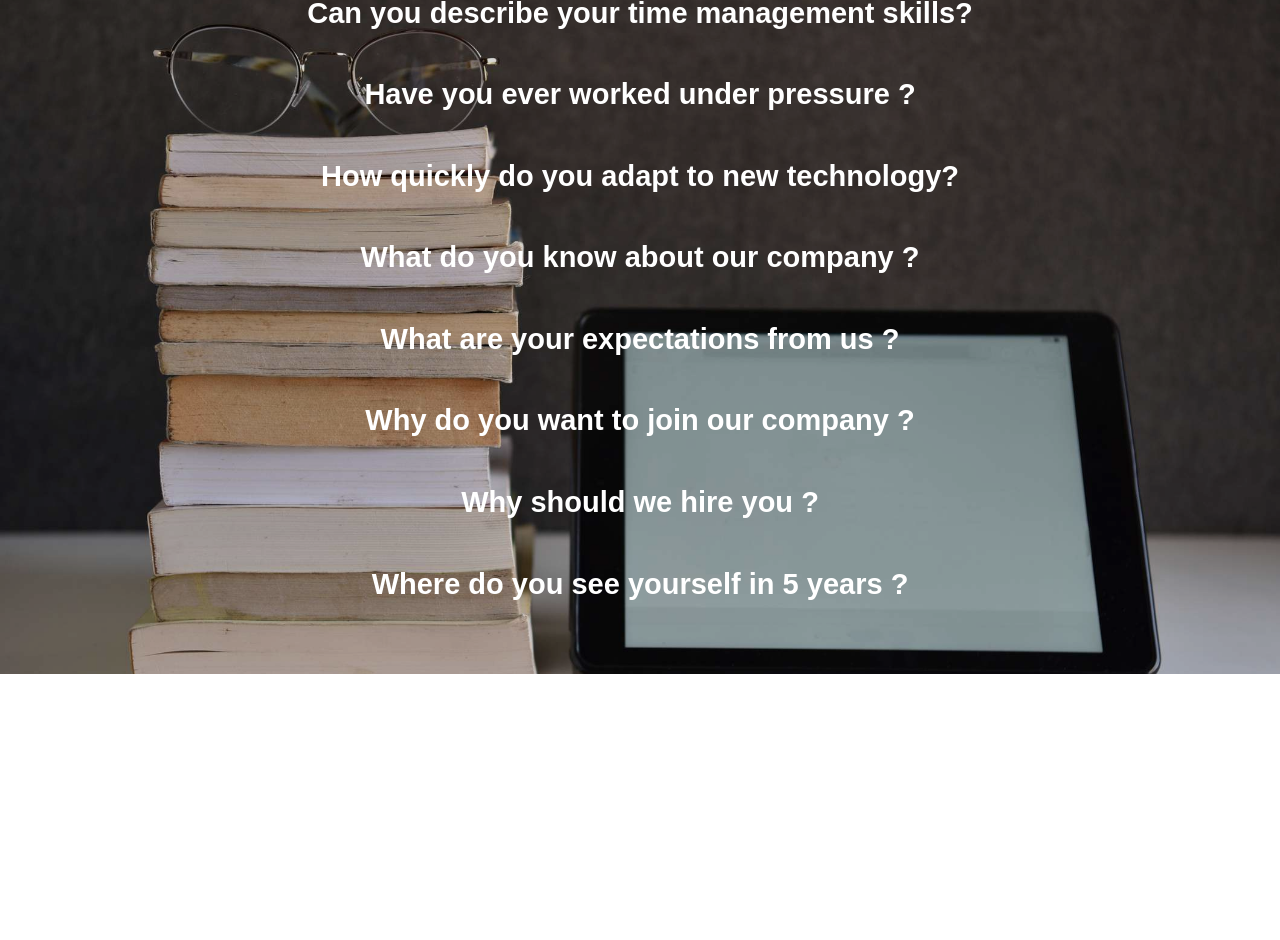
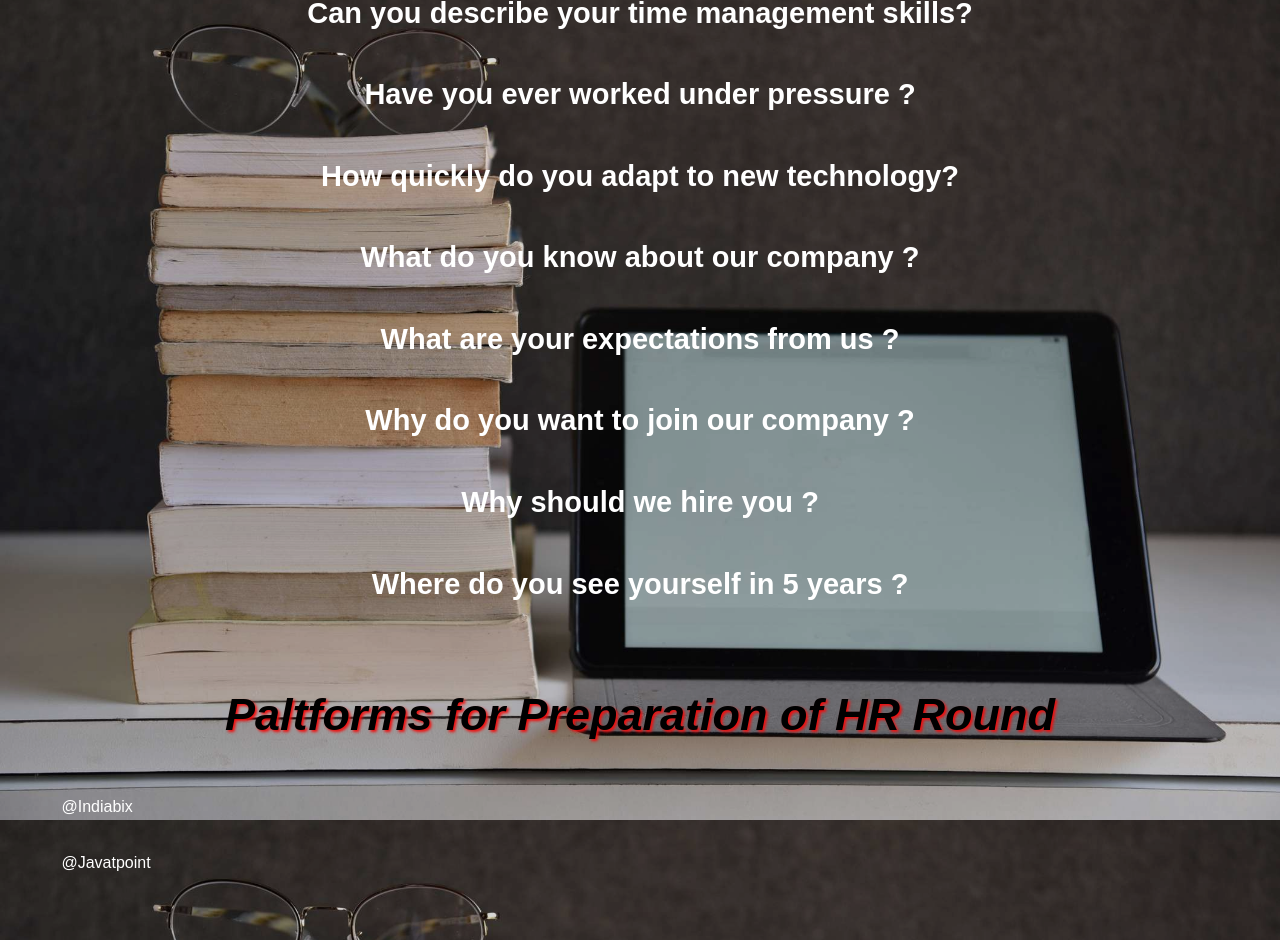
Before and after one commit to academicshelpermca/academicshelper.github.io, a plain HTML site: page htmls/intern.html in a window 1280 px wide. Shown: the part 5163-6103 px from the top of the page. Before the commit the page ends 5837 px from the top, so only its background shows below. Drawn offline with Linux system fonts and the light colour scheme; a web font is replaced by a local one.

Commit message:
Update intern.html

```diff
--- a/htmls/intern.html
+++ b/htmls/intern.html
@@ -154,6 +154,17 @@
                     <li> Where do you see yourself in 5 years ?</li>
                 </ol>
             </h3>
+        <div class="hr">
+            <h2>Paltforms for Preparation of HR Round</h2>
+            <ol>
+                <li>
+                    @Indiabix
+                </li>
+                <li>
+                    @Javatpoint
+                </li>
+            </ol>
+        </div>
         </div>
     </div>
 </body>
```
